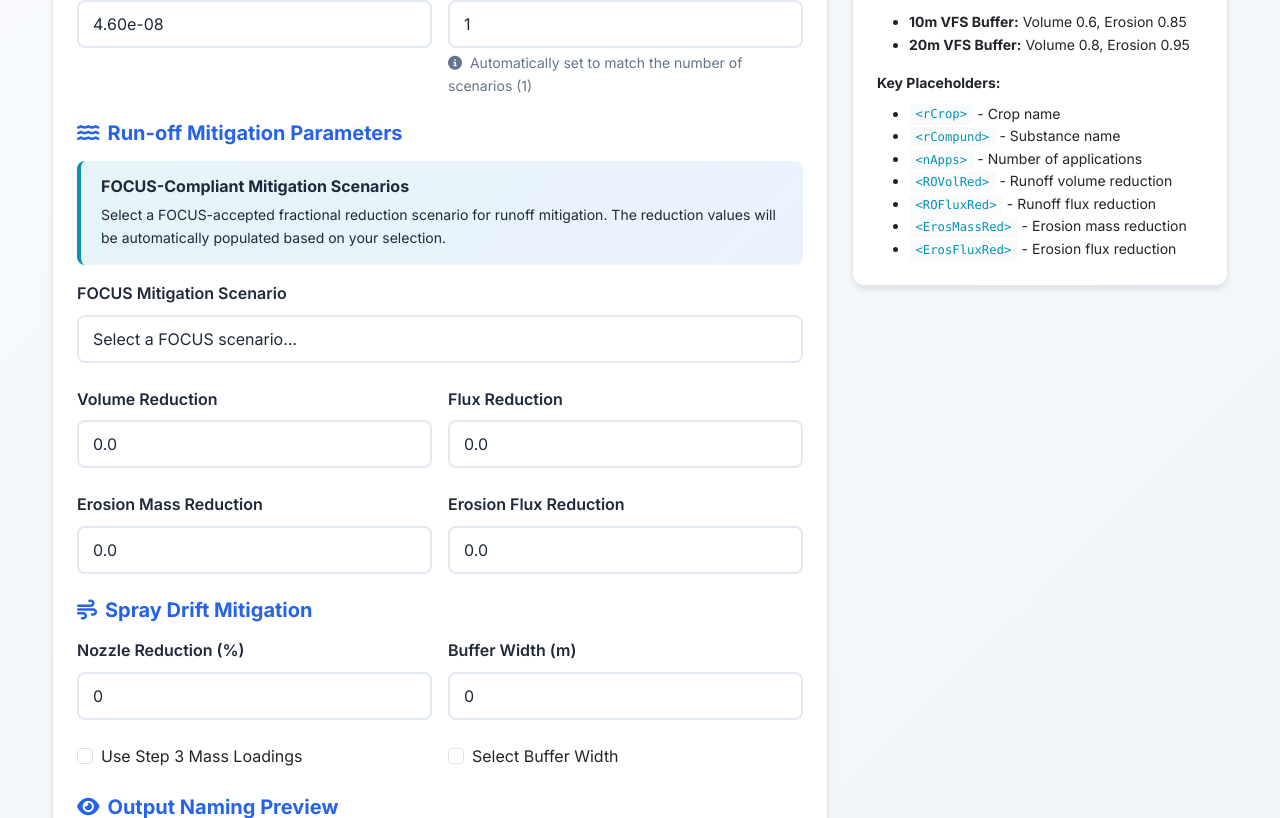
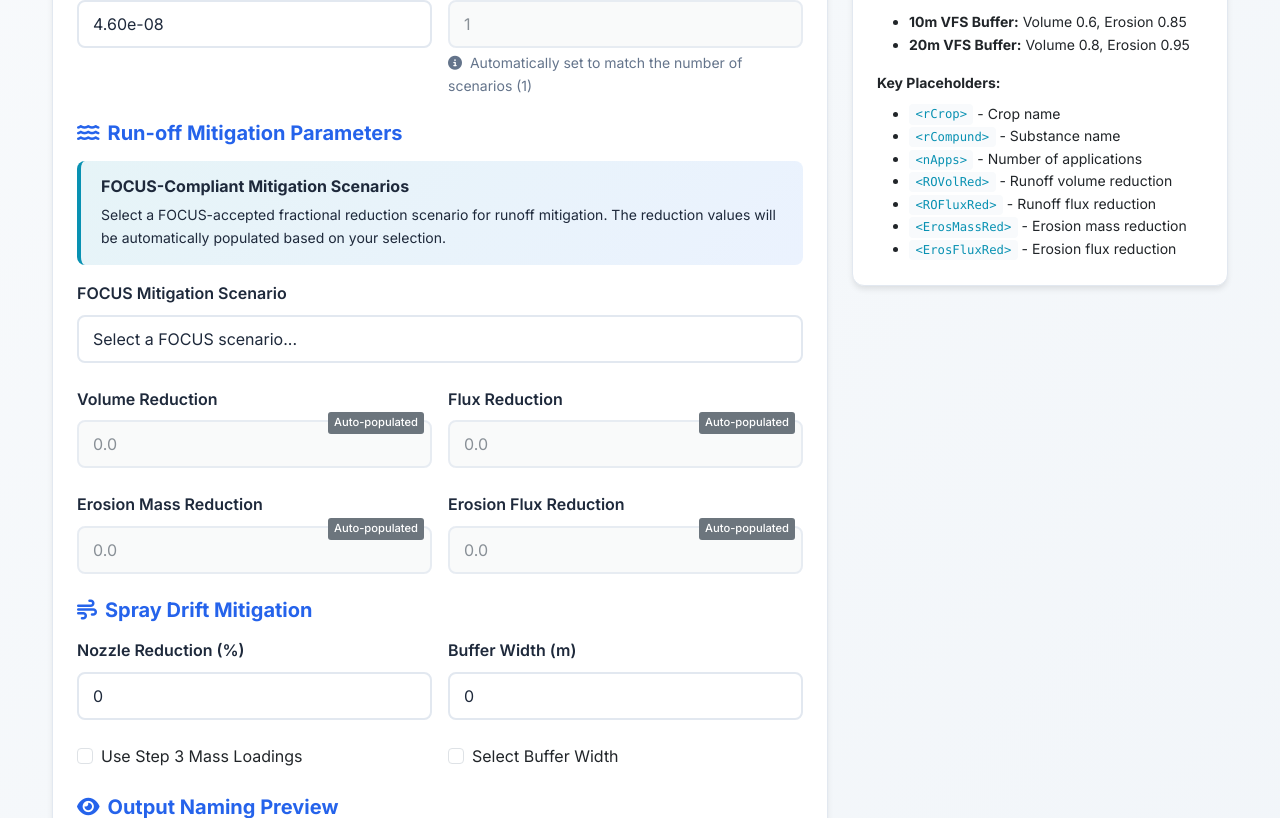
Before and after one commit to dgl321/swan-tool, a Flask app: template templates/configure.html in a window 1280 px wide. Shown: the part 411-1229 px from the top of the page. Run offline with Flask 3, Linux system fonts and the light colour scheme; the template is opened without the code that fills it, so the values that code supplies are empty.

Commit message:
Runoff field greyed out

```diff
--- a/templates/configure.html
+++ b/templates/configure.html
@@ -3,6 +3,37 @@
 {% block title %}Configure SWAN Parameters - SWAN Parameter Generator{% endblock %}
 
 {% block content %}
+<style>
+    .form-control[readonly] {
+        background-color: #f8f9fa !important;
+        color: #6c757d !important;
+        cursor: not-allowed;
+        opacity: 0.8;
+    }
+
+    .form-control[readonly]:focus {
+        box-shadow: none !important;
+        border-color: #dee2e6 !important;
+    }
+
+    .auto-populated {
+        position: relative;
+    }
+
+    .auto-populated::after {
+        content: "Auto-populated";
+        position: absolute;
+        top: -8px;
+        right: 8px;
+        background: #6c757d;
+        color: white;
+        font-size: 0.7rem;
+        padding: 2px 6px;
+        border-radius: 3px;
+        font-weight: 500;
+    }
+</style>
+
 <div class="row">
     <div class="col-lg-8">
         <div class="card">
@@ -89,25 +120,33 @@
                         <div class="row g-3 mt-2">
                             <div class="col-md-6">
                                 <label for="runoff_volume_reduction" class="form-label">Volume Reduction</label>
+                                <div class="auto-populated">
                                     <input type="number" class="form-control" id="runoff_volume_reduction"
                                         name="runoff_volume_reduction" value="0.0" step="0.1" min="0" max="1" readonly>
                                 </div>
+                            </div>
                             <div class="col-md-6">
                                 <label for="runoff_flux_reduction" class="form-label">Flux Reduction</label>
+                                <div class="auto-populated">
                                     <input type="number" class="form-control" id="runoff_flux_reduction"
                                         name="runoff_flux_reduction" value="0.0" step="0.1" min="0" max="1" readonly>
+                                </div>
                             </div>
                         </div>
                         <div class="row g-3 mt-2">
                             <div class="col-md-6">
                                 <label for="erosion_mass_reduction" class="form-label">Erosion Mass Reduction</label>
+                                <div class="auto-populated">
                                     <input type="number" class="form-control" id="erosion_mass_reduction"
                                         name="erosion_mass_reduction" value="0.0" step="0.1" min="0" max="1" readonly>
                                 </div>
+                            </div>
                             <div class="col-md-6">
                                 <label for="erosion_flux_reduction" class="form-label">Erosion Flux Reduction</label>
+                                <div class="auto-populated">
                                     <input type="number" class="form-control" id="erosion_flux_reduction"
                                         name="erosion_flux_reduction" value="0.0" step="0.1" min="0" max="1" readonly>
+                                </div>
                             </div>
                         </div>
                     </div>
```
Lines whose indentation alone changed are shown as unchanged.
